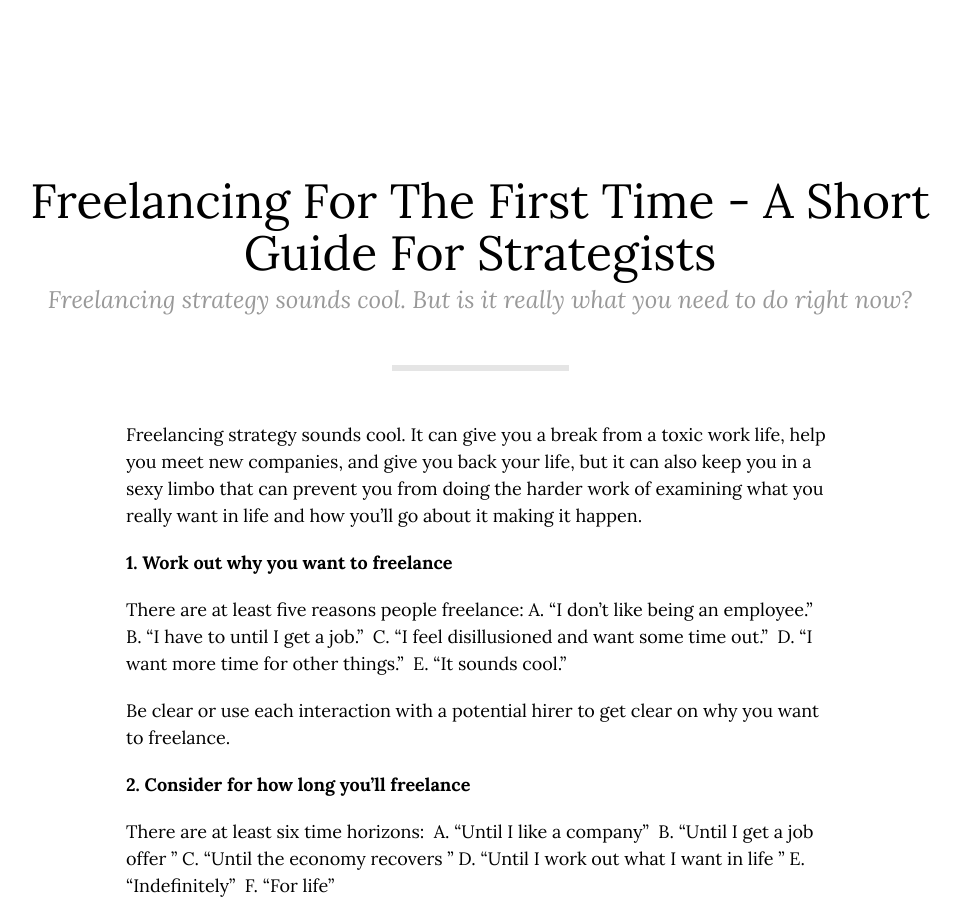
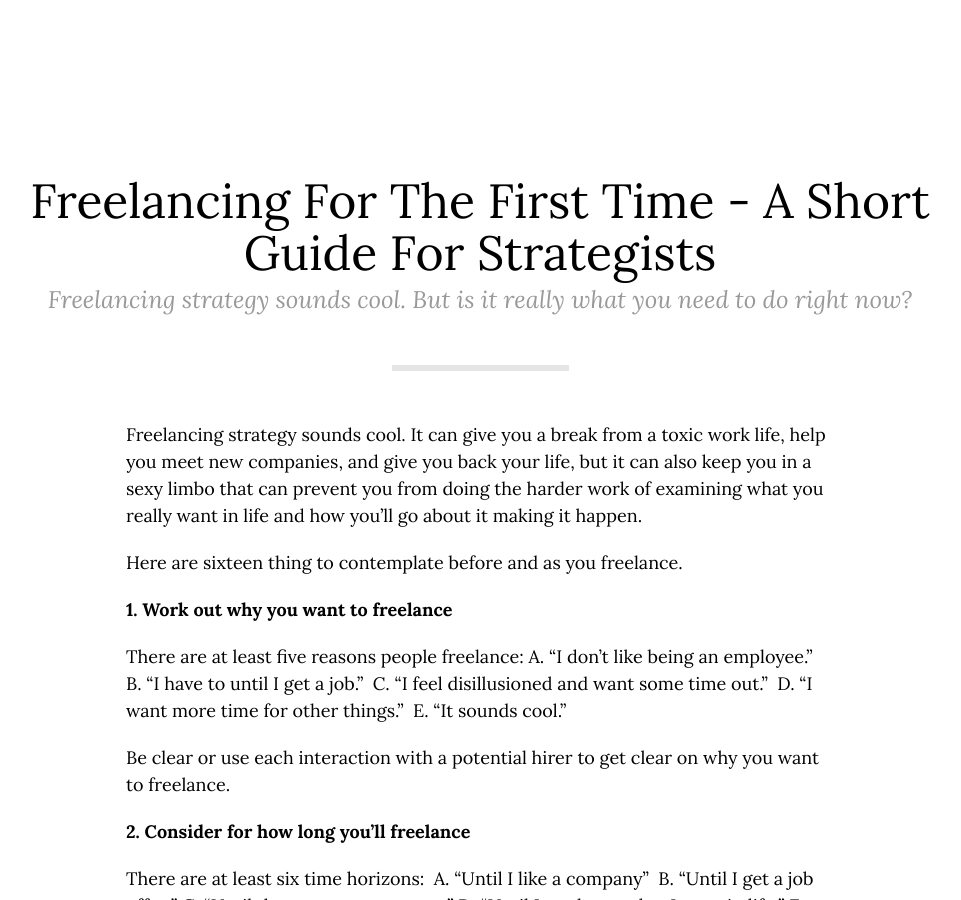
Before and after one commit to markhpollard/markhpollard.github.io, a Jekyll site: the page built from _posts/2020-07-24-freelancing-for-the-first-time-a-short-guide-for-strategists.markdown, in a window 1280 px wide and 900 px high. Shown: the whole window, without its empty margins (160-1121 px from the left). Built offline with Jekyll 4.4.1, drawn with Linux system fonts in a browser that asks for light colours; nearby versions of some CDN libraries.

Commit message:
Updated Freelancing For The First Time A Short Guide For Strategists

```diff
--- a/_posts/2020-07-24-freelancing-for-the-first-time-a-short-guide-for-strategists.markdown
+++ b/_posts/2020-07-24-freelancing-for-the-first-time-a-short-guide-for-strategists.markdown
@@ -16,6 +16,8 @@ summary: Freelancing strategy sounds cool. But is it really what you need to do
 
 
 Freelancing strategy sounds cool. It can give you a break from a toxic work life, help you meet new companies, and give you back your life, but it can also keep you in a sexy limbo that can prevent you from doing the harder work of examining what you really want in life and how you'll go about it making it happen.
+
+Here are sixteen thing to contemplate before and as you freelance.
 
 **1. Work out why you want to freelance**
 
```
